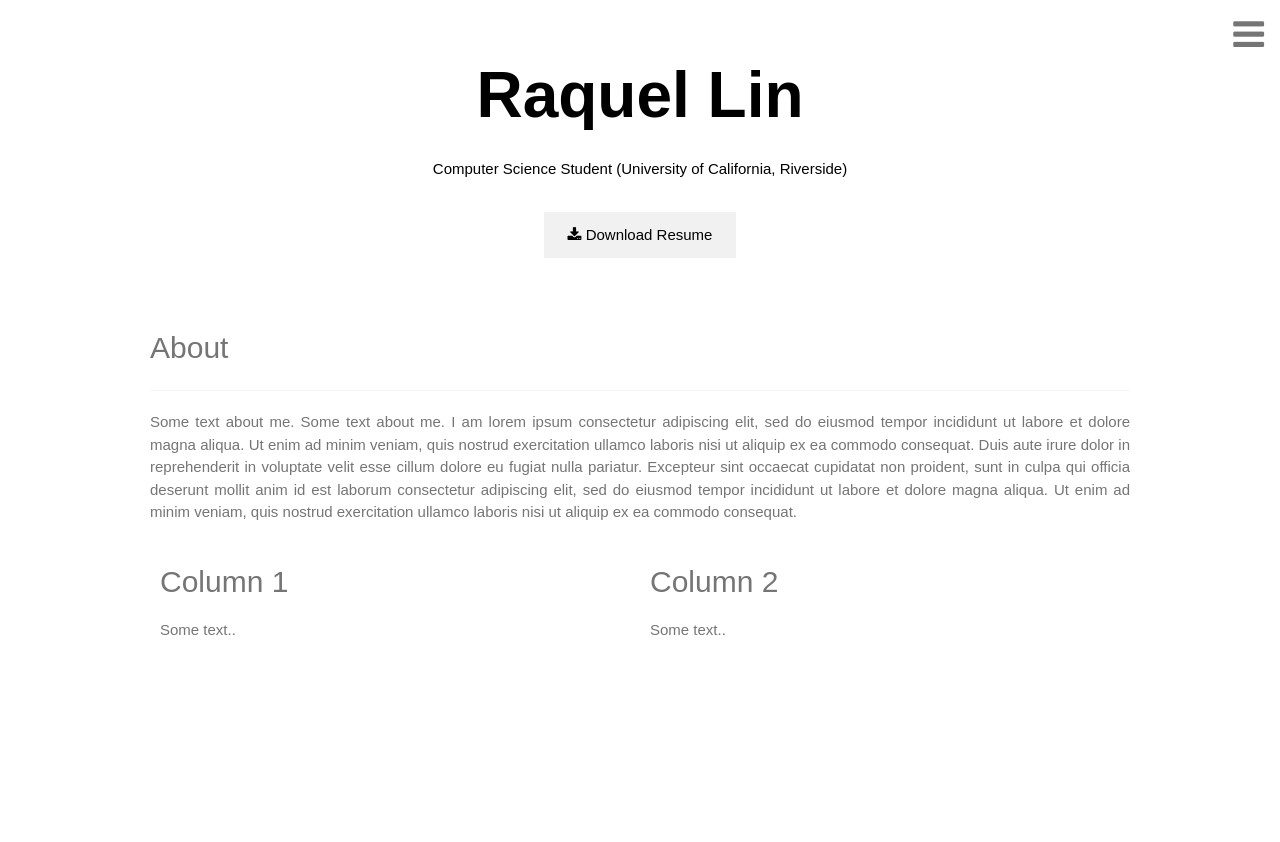
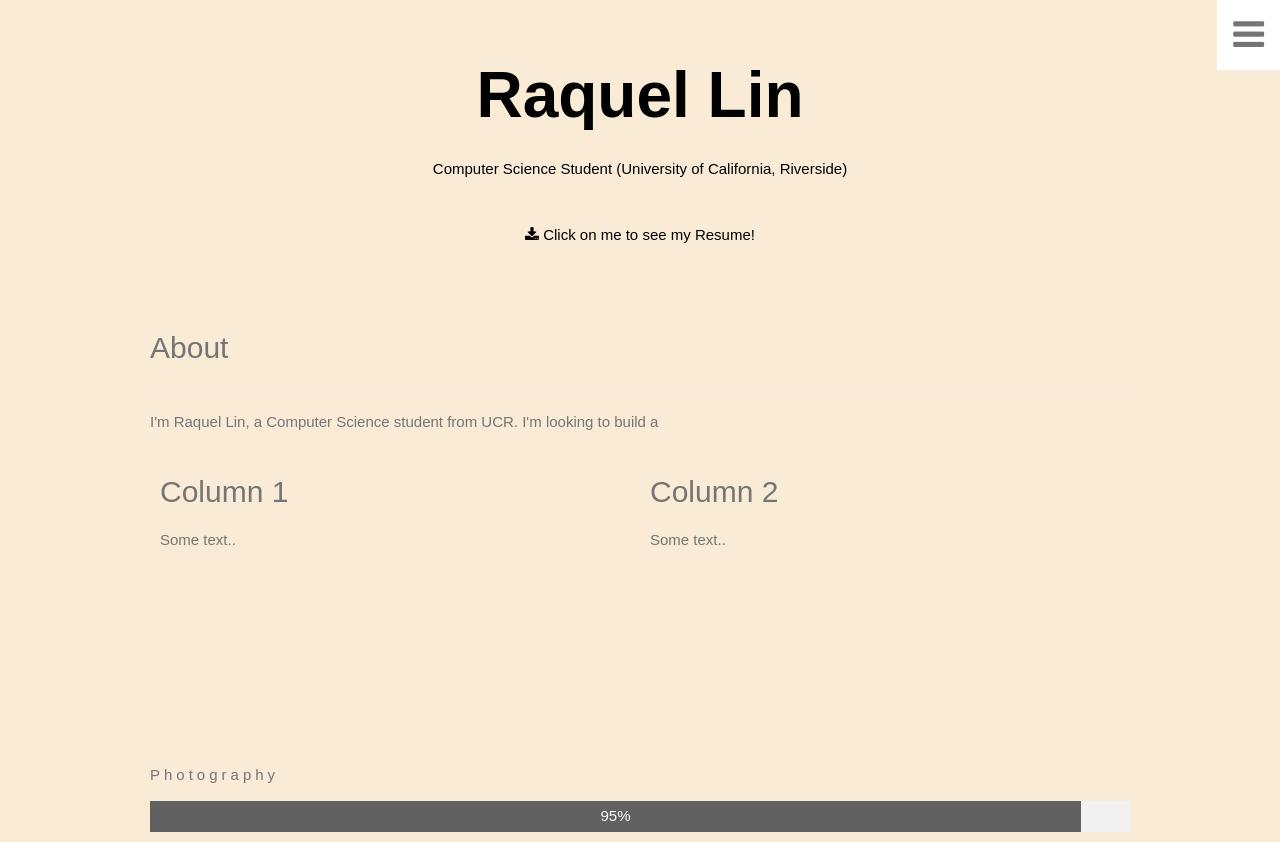
Before and after one commit to whistlerat/ubiquitous-umbrella, a plain HTML site: page index.html in a window 1280 px wide. Shown: the top 842 px of the page. Drawn offline with Linux system fonts and the light colour scheme; a web font is replaced by a local one.

Commit message:
Fixed background color and button transparency!

```diff
--- a/css.css
+++ b/css.css
@@ -1,3 +1,8 @@
+body {
+  font-family:Helvetica,Arial,sans-serif;
+  background-color:#FAEBD7;
+  color:#000;
+}
 /* cyrillic-ext */
 @font-face {
   font-family: 'Montserrat';
--- a/index.html
+++ b/index.html
@@ -50,8 +50,8 @@ body, h1,h2,h3,h4,h5,h6 {font-family: "Montserrat", sans-serif}
     <img src="profile_girl.jpg" class="w3-image w3-hide-large w3-hide-small w3-round" style="display:block;width:60%;margin:auto;">
     <img src="profile_girl.jpg" class="w3-image w3-hide-large w3-hide-medium w3-round" width="1000" height="1333">
     <a href="\ButtonDownload\GeneralResume.pdf" download="RaquelLinResume">
-      <button class="w3-button w3-light-grey w3-padding-large w3-margin-top" type="button">
-        <i class="fa fa-download"></i> Download Resume
+      <button class="w3-button w3-padding-large w3-margin-top" style="background-color:transparent" type="button">
+        <i class="fa fa-download"></i> Click on me to see my Resume!
       </button>
     </a>
   </header>
@@ -60,9 +60,7 @@ body, h1,h2,h3,h4,h5,h6 {font-family: "Montserrat", sans-serif}
   <div class="w3-content w3-justify w3-text-grey w3-padding-32" id="about">
     <h2>About</h2>
     <hr class="w3-opacity">
-    <p>Some text about me. Some text about me. I am lorem ipsum consectetur adipiscing elit, sed do eiusmod tempor incididunt ut labore et dolore magna aliqua. Ut enim ad minim veniam, quis nostrud exercitation ullamco laboris nisi ut aliquip ex ea commodo
-      consequat. Duis aute irure dolor in reprehenderit in voluptate velit esse cillum dolore eu fugiat nulla pariatur. Excepteur sint occaecat cupidatat non proident, sunt in culpa qui officia deserunt mollit anim id est laborum consectetur adipiscing
-      elit, sed do eiusmod tempor incididunt ut labore et dolore magna aliqua. Ut enim ad minim veniam, quis nostrud exercitation ullamco laboris nisi ut aliquip ex ea commodo consequat.
+    <p>I'm Raquel Lin, a Computer Science student from UCR. I'm looking to build a
     </p>
     <head>
       <meta name="viewport" content="width=device-width, initial-scale=1">
```
